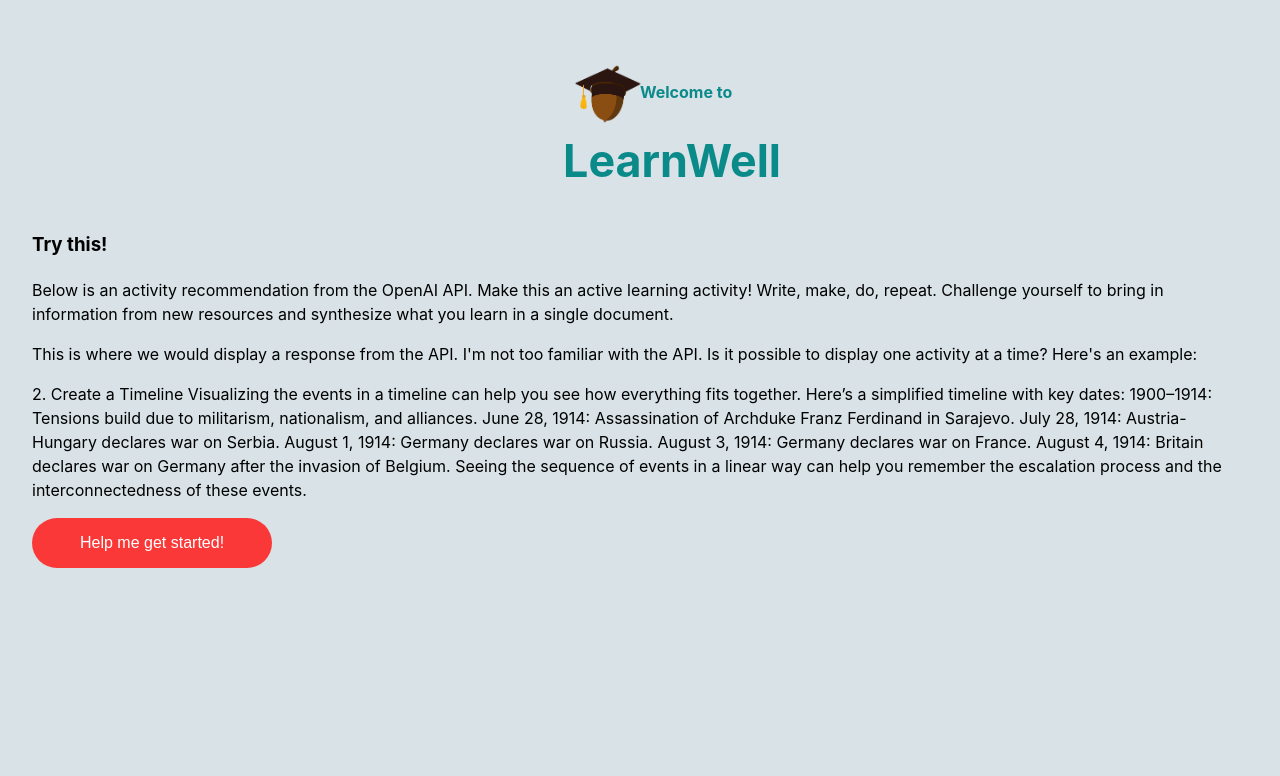
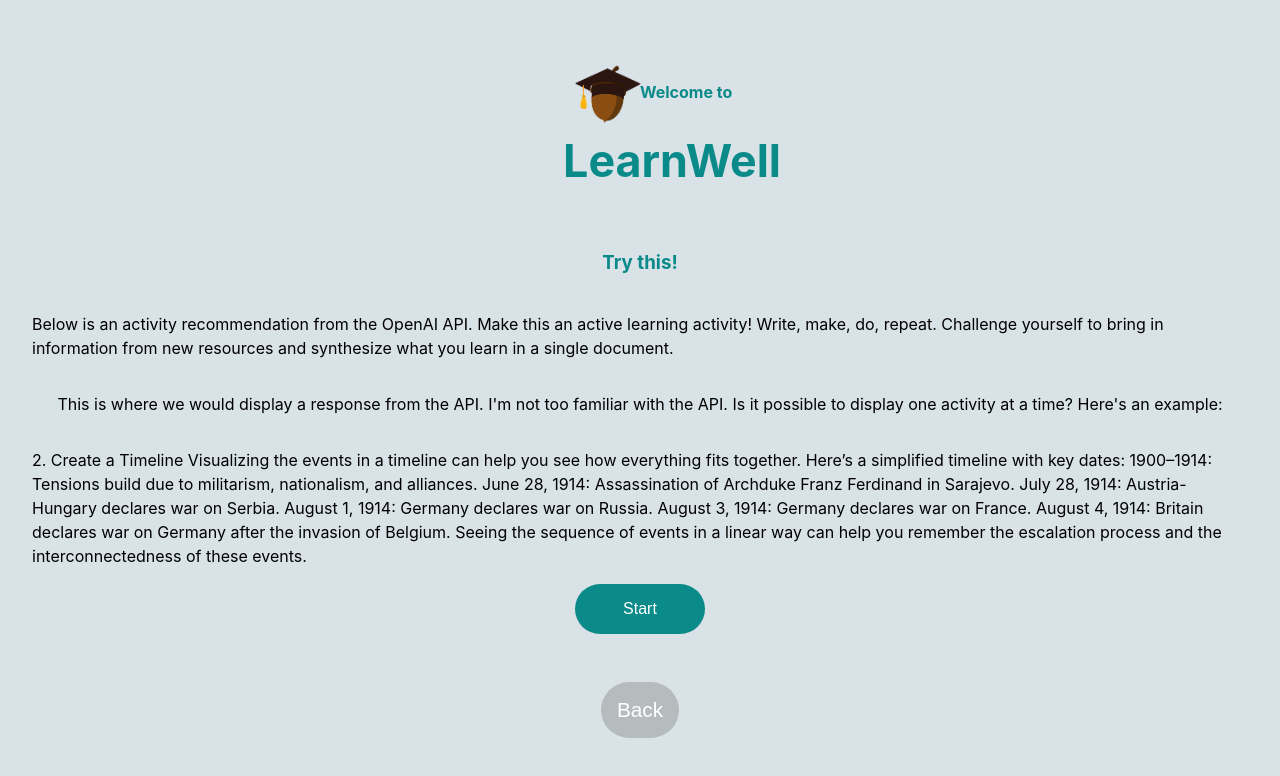
Before and after one commit to christinagoodwin/learnwell-app-gdi-hackathon-2024, a React (Vite) app in the folder frontend/: page /activity in a window 1280 px wide. Shown: the top 776 px of the page. Built offline with nearby package versions, Linux system fonts and the light colour scheme.

Commit message:
Added styling to activity page

```diff
--- a/frontend/src/components/Activity/Activity.css
+++ b/frontend/src/components/Activity/Activity.css
@@ -0,0 +1,33 @@
+.activity__title{
+    color: #0B8A8A;
+    display: flex;
+    flex-direction: column;
+    align-items: center;
+}
+
+.activity__wrapper{
+    display: flex;
+    flex-direction: column;
+    align-items: center;
+    align-content: center;
+}
+
+.educontent__go-btn{
+    background-color: #b6bcbe;
+    color: white;
+    margin:3rem;
+    border: none;
+    border-radius: 50px;
+    font-size: 1.3rem;
+    cursor: pointer;
+    transition: background-color 0.3s ease, transform 0.2s ease;
+}
+
+.educontent__go-btn:hover{
+    background-color: #10D1D1;
+    transform: scale(1.05);
+}
+
+.educontent__go-btn:active{
+    transform: scale(0.95);
+}
--- a/frontend/src/components/Activity/Activity.jsx
+++ b/frontend/src/components/Activity/Activity.jsx
@@ -31,9 +31,12 @@
         way can help you remember the escalation process and the
         interconnectedness of these events.
       </p>
-      <ButtonLink to="/instructions" className="educontent__go-btn">
-        Help me get started!
+      <ButtonLink to="/instructions" className="">
+        Start
       </ButtonLink>
+      <button to="/instructions" className="educontent__go-btn">
+        Back
+      </button>
     </div>
   );
 }
--- a/frontend/src/components/ButtonLink/ButtonLink.css
+++ b/frontend/src/components/ButtonLink/ButtonLink.css
@@ -1,5 +1,5 @@
 .btn{
-    background-color: #FA3838;
+    background-color: #0B8A8A;
     color: white;
     padding: 1rem 3rem;
     border: none;
@@ -10,7 +10,7 @@
 }
 
 .btn:hover{
-    background-color: #087373;
+    background-color: #10D1D1;
     transform: scale(1.05);
 }
 
--- a/frontend/src/components/EduContent/EduContent.css
+++ b/frontend/src/components/EduContent/EduContent.css
@@ -1,9 +1,11 @@
+
+
 h1{
     color: #0B8A8A;
 }
 
 h2 {
-    color: #10D1D1;
+    color: #0B8A8A;
 }
 
 .educontent_heading{
@@ -11,3 +13,15 @@
     flex-direction: column;
     align-items: center;
 }
+
+.educontent{
+    padding: 0 5rem;
+}
+
+.educontent__go-btn{
+    display: flex;
+    flex-direction: column;
+    align-content: center;
+    align-items: center;
+    padding: 1rem;
+}
--- a/frontend/src/components/EduContent/EduContent.jsx
+++ b/frontend/src/components/EduContent/EduContent.jsx
@@ -101,9 +101,12 @@
           </p>
         </div>
       </div>
-      <ButtonLink to="/activity" className="educontent__go-btn">
-        How can I learn all this?
-      </ButtonLink>
+      <div className="educontent__go-btn">
+        <ButtonLink to="/activity" className="">
+        I'm ready to start learning
+        </ButtonLink>
+      </div>
+
     </div>
   );
 }
```
